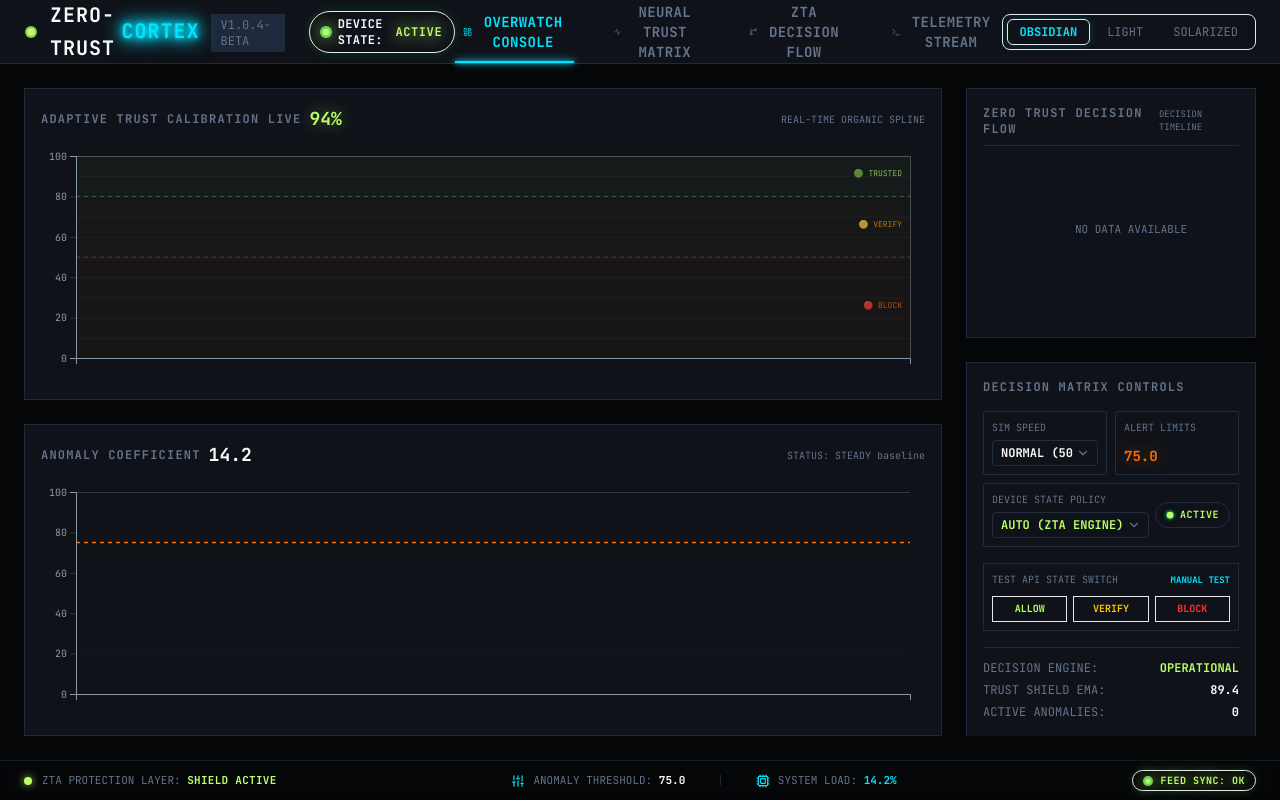
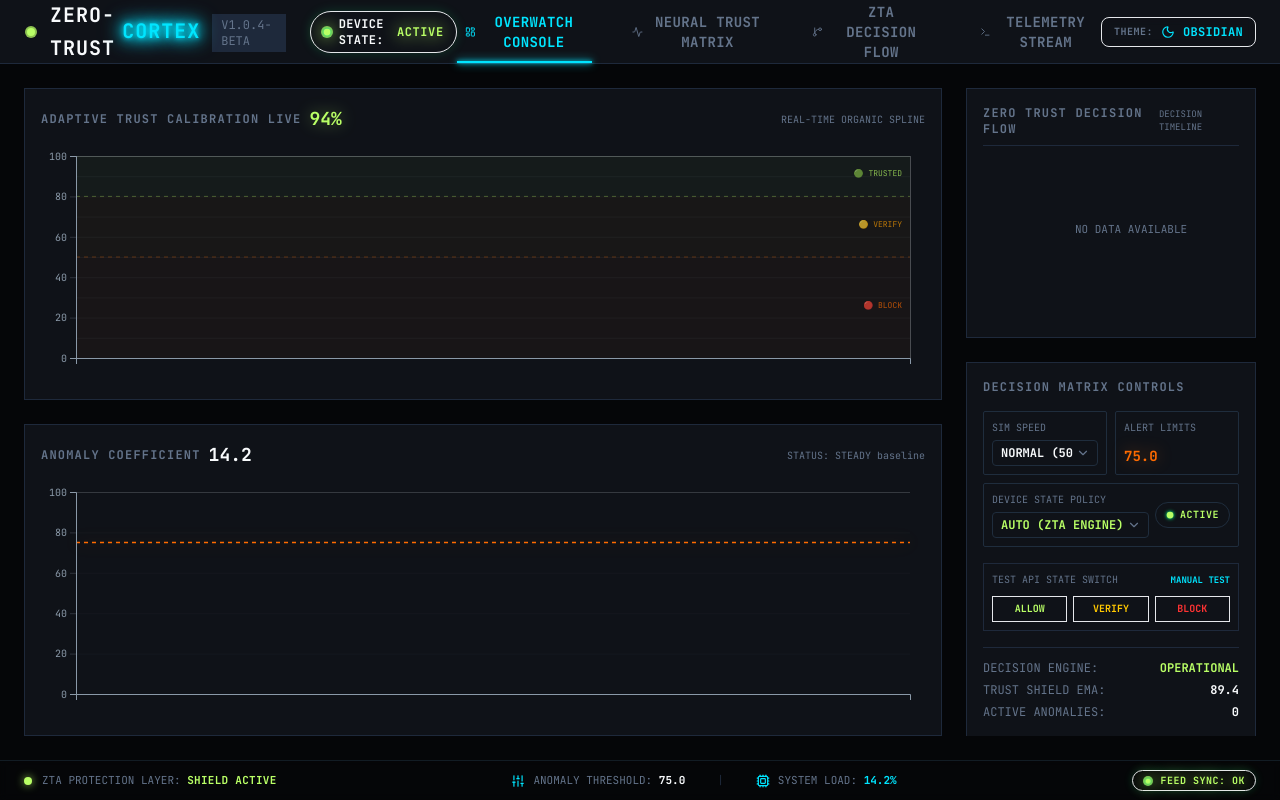
Before and after one commit to CodingLangur/major_proj_frontend, a website: page index.html in a window 1280 px wide. Drawn offline with nearby package versions, Linux system fonts and the light colour scheme; no server answers.

Commit message:
refactor: replace segmented theme control with a cyclical theme toggle button and dynamic UI updates

```diff
--- a/index.html
+++ b/index.html
@@ -366,13 +366,13 @@
       <div id="nav-indicator"></div>
     </nav>
 
-    <!-- Theme Switcher Segmented Control -->
+    <!-- Theme Toggle Button -->
     <div class="flex items-center gap-4">
-      <div class="flex items-center p-1 rounded-lg border border-bordercol/80 bg-background/80 backdrop-blur-sm shadow-inner gap-1">
-        <button onclick="setTheme('dark')" id="theme-dark" class="theme-btn px-3 py-1 text-xs font-mono-data rounded-md transition-all duration-200 text-muted hover:text-text">OBSIDIAN</button>
-        <button onclick="setTheme('light')" id="theme-light" class="theme-btn px-3 py-1 text-xs font-mono-data rounded-md transition-all duration-200 text-muted hover:text-text">LIGHT</button>
-        <button onclick="setTheme('solarized')" id="theme-solarized" class="theme-btn px-3 py-1 text-xs font-mono-data rounded-md transition-all duration-200 text-muted hover:text-text">SOLARIZED</button>
-      </div>
+      <button onclick="toggleTheme()" id="theme-toggle-btn" title="Click to cycle theme (Obsidian / Light / Solarized)" class="flex items-center gap-2 px-3 py-1.5 text-xs font-mono-data rounded-lg border border-bordercol/80 bg-background/80 hover:bg-bordercol/40 text-text transition-all duration-200 shadow-sm backdrop-blur-sm group cursor-pointer">
+        <span class="text-[10px] text-muted font-bold tracking-wider">THEME:</span>
+        <i id="theme-toggle-icon" data-lucide="moon" class="w-3.5 h-3.5 text-primary group-hover:rotate-12 transition-transform"></i>
+        <span id="theme-toggle-label" class="font-bold text-primary tracking-wide">OBSIDIAN</span>
+      </button>
     </div>
   </header>
 
@@ -793,22 +793,40 @@
       triggerRedraws();
     }
 
-    // Theme Configurer
+    // Theme Configurer & Toggle System
+    const themes = ['dark', 'light', 'solarized'];
+    const themeConfig = {
+      'dark': { label: 'OBSIDIAN', icon: 'moon' },
+      'light': { label: 'LIGHT', icon: 'sun' },
+      'solarized': { label: 'SOLARIZED', icon: 'palette' }
+    };
+
     function setTheme(theme) {
+      if (!themes.includes(theme)) theme = 'dark';
       currentTheme = theme;
       document.documentElement.setAttribute('data-theme', theme);
 
-      document.querySelectorAll('.theme-btn').forEach(btn => {
-        btn.className = 'theme-btn px-3 py-1 text-xs font-mono-data rounded-md transition-all duration-200 text-muted hover:text-text hover:bg-bordercol/30 border border-transparent';
-      });
-
-      const activeBtn = document.getElementById('theme-' + theme);
-      if (activeBtn) {
-        activeBtn.className = 'theme-btn px-3 py-1 text-xs font-mono-data rounded-md transition-all duration-200 bg-primary/20 text-primary border border-primary/40 font-bold shadow-[0_0_10px_rgba(0,229,255,0.2)]';
+      const themeLabel = document.getElementById('theme-toggle-label');
+      const themeIcon = document.getElementById('theme-toggle-icon');
+
+      if (themeLabel && themeConfig[theme]) {
+        themeLabel.textContent = themeConfig[theme].label;
+      }
+      if (themeIcon && themeConfig[theme]) {
+        themeIcon.setAttribute('data-lucide', themeConfig[theme].icon);
+        if (window.lucide) {
+          lucide.createIcons();
+        }
       }
 
       // Redraw charts with new theme colors
       triggerRedraws();
+    }
+
+    function toggleTheme() {
+      const currentIndex = themes.indexOf(currentTheme);
+      const nextIndex = (currentIndex + 1) % themes.length;
+      setTheme(themes[nextIndex]);
     }
 
     // Top-Right Toast Notification System for API Status Transitions
```
